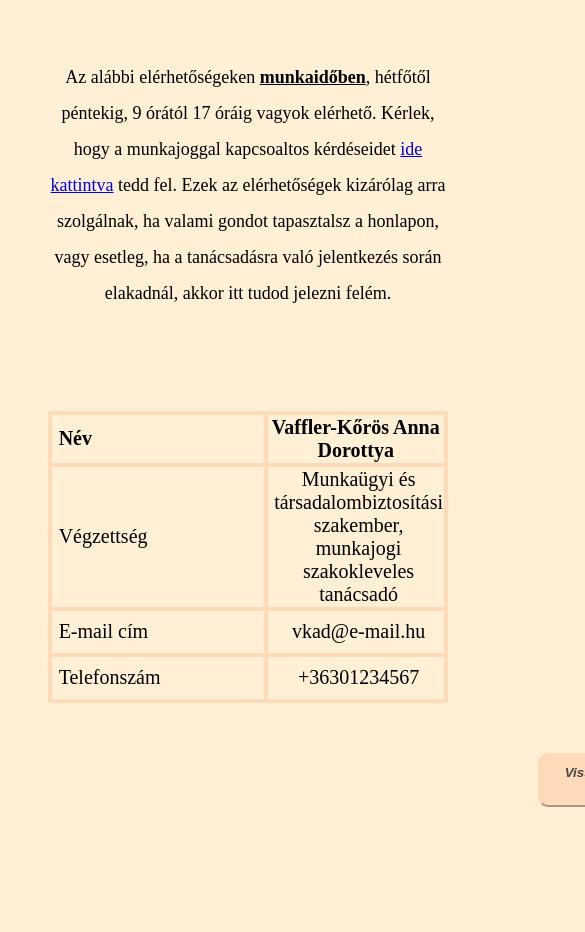
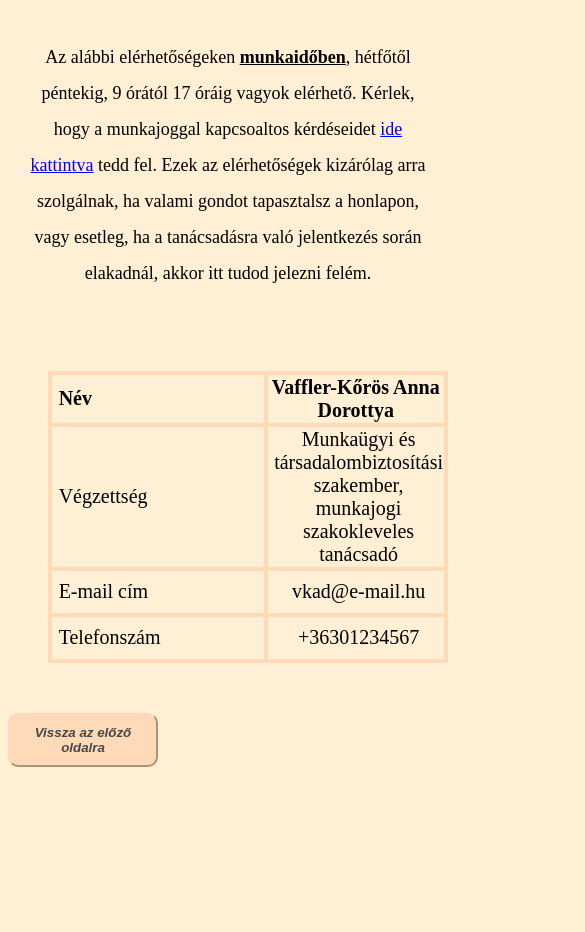
Before and after one commit to Pannanna/provizsgamunka, a plain HTML site: page elerhetoseg.html in a window 390 px wide. Shown: the part 168-1100 px from the top of the page, 585 px wide, since content can reach past the window. Drawn offline with Linux system fonts and the light colour scheme.

Commit message:
reszp_mod

```diff
--- a/style.css
+++ b/style.css
@@ -341,12 +341,12 @@ span {
 @media screen and (max-width: 600px) {
     #kapcsolatP {
         float: none;
-        margin: 20px;
+        margin: 0 auto;
     }
 
     #tablazat {
         float: none;
-        margin: 20px;
+        margin: 0 auto;
     }
 }
 
@@ -520,4 +520,7 @@ span {
     input[type=text], input[type=email], input[type=tel], textarea {
         width: 190px;
     }
+    #visszagombKapcs {
+        margin: 0 auto;
+    }
 }
```
